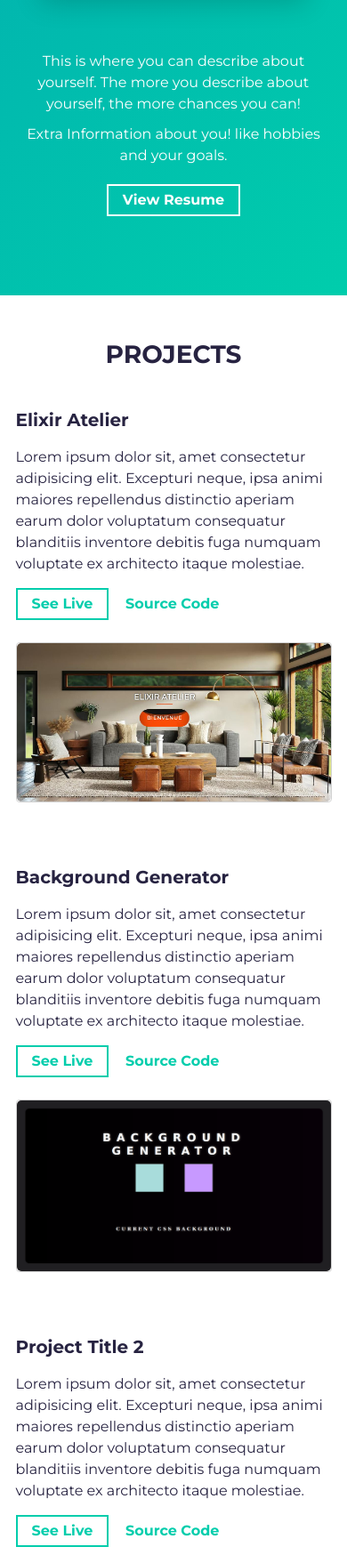
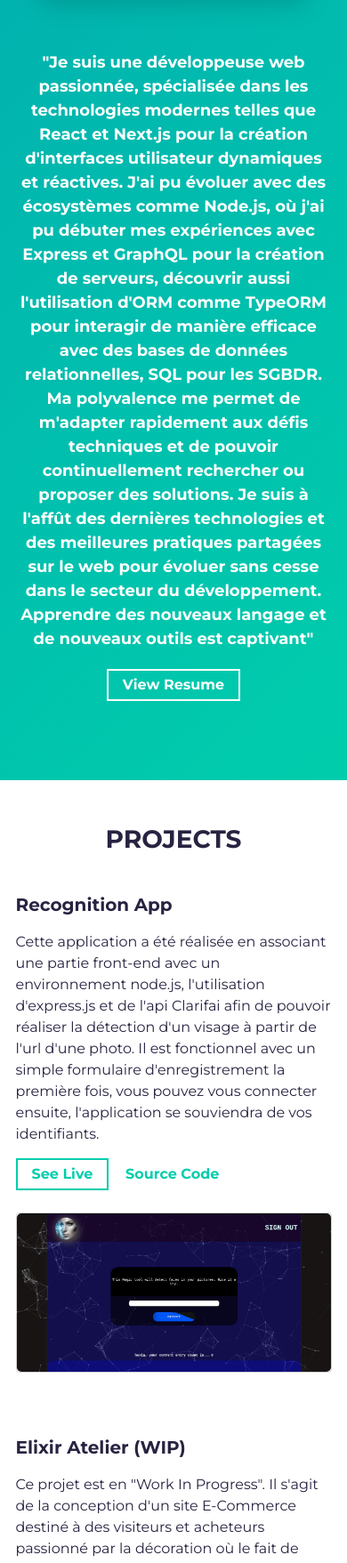
Before and after one commit to AnaisRevellat/portfolio_2024, a website built with Parcel: page src/index.html in a window 390 px wide. Shown: the part 1280-3037 px from the top of the page at 89% size. Built offline with nearby package versions, Linux system fonts and the light colour scheme.

Commit message:
adding links

```diff
--- a/src/index.html
+++ b/src/index.html
@@ -66,13 +66,10 @@
           </div>
           <div class="col-md-6 col-sm-12">
             <div class="about-wrapper__info load-hidden">
-              <p class="about-wrapper__info-text">
-                This is where you can describe about yourself. The more you
-                describe about yourself, the more chances you can!
+              <p class="about-wrapper__info-text description">
+                "Je suis une développeuse web passionnée, spécialisée dans les technologies modernes telles que React et Next.js pour la création d'interfaces utilisateur dynamiques et réactives. J'ai pu évoluer avec des écosystèmes comme Node.js, où j'ai pu débuter mes expériences avec Express et GraphQL pour la création de serveurs, découvrir aussi l'utilisation d'ORM comme TypeORM pour interagir de manière efficace avec des bases de données relationnelles, SQL pour les SGBDR. Ma polyvalence me permet de m'adapter rapidement aux défis techniques et de pouvoir continuellement rechercher ou proposer des solutions. Je suis à l'affût des dernières technologies et des meilleures pratiques partagées sur le web pour évoluer sans cesse dans le secteur du développement. Apprendre des nouveaux langage et de nouveaux outils est captivant"
               </p>
-              <p class="about-wrapper__info-text">
-                Extra Information about you! like hobbies and your goals.
-              </p>
+
               <span class="d-flex mt-3">
                 <a
                   rel="noreferrer"
@@ -100,14 +97,59 @@
           <div class="row">
             <div class="col-lg-4 col-sm-12">
               <div class="project-wrapper__text load-hidden">
-                <h3 class="project-wrapper__text-title">Elixir Atelier</h3>
+                <h3 class="project-wrapper__text-title">Recognition App</h3>
                 <div>
                   <p class="mb-4">
-                    Lorem ipsum dolor sit, amet consectetur adipisicing elit.
-                    Excepturi neque, ipsa animi maiores repellendus distinctio
-                    aperiam earum dolor voluptatum consequatur blanditiis
-                    inventore debitis fuga numquam voluptate ex architecto
-                    itaque molestiae.
+                    Cette application a été réalisée en associant une partie front-end avec un environnement node.js, l'utilisation d'express.js et de l'api Clarifai afin de pouvoir réaliser la détection d'un visage à partir de l'url d'une photo. Il est fonctionnel avec un simple formulaire d'enregistrement la première fois, vous pouvez vous connecter ensuite, l'application se souviendra de vos identifiants.
+                  </p>
+                </div>
+                <a
+                  rel="noreferrer"
+                  target="_blank"
+                  class="cta-btn cta-btn--hero"
+                  href="https://face-recognition-1mbw.onrender.com/"
+                >
+                  See Live
+                </a>
+                <a
+                  rel="noreferrer"
+                  target="_blank"
+                  class="cta-btn text-color-main"
+                  href="https://github.com/AnaisRevellat?tab=repositories"
+                >
+                  Source Code
+                </a>
+              </div>
+            </div>
+            <div class="col-lg-8 col-sm-12">
+              <div class="project-wrapper__image load-hidden">
+                <a rel="noreferrer" href="#!" target="_blank">
+                  <div
+                    data-tilt
+                    data-tilt-max="4"
+                    data-tilt-glare="true"
+                    data-tilt-max-glare="0.5"
+                    class="thumbnail rounded js-tilt"
+                  >
+                    <img
+                      alt="Project Image"
+                      class="img-fluid img-rounded"
+                      src="assets/recognition_app/recognition_app.jpg"
+                    />
+                  </div>
+                </a>
+              </div>
+            </div>
+          </div>
+          <!-- /END Project -->
+           <!-- Notice: each .row is a project -->
+           <div class="row">
+            <div class="col-lg-4 col-sm-12">
+              <div class="project-wrapper__text load-hidden">
+                <h3 class="project-wrapper__text-title">Elixir Atelier (WIP)</h3>
+                <div>
+                  <p class="mb-4">
+                    Ce projet est en "Work In Progress". Il s'agit de la conception d'un site E-Commerce destiné à des visiteurs et acheteurs passionné par la décoration où le fait de chiner autrement. Les technologie utilisées sont React pour la partie front-end, Redux, pour la partie backend graphql avec l'utilisation d'un ORM pour faciliter la communication avec la base de donnée relationnelle postgreSQL. Pour le système de paiement le choix est pour le moment porté sur l'api Stripe.
                   </p>
                 </div>
                 <a
@@ -157,18 +199,14 @@
                 <h3 class="project-wrapper__text-title">Background Generator</h3>
                 <div>
                   <p class="mb-4">
-                    Lorem ipsum dolor sit, amet consectetur adipisicing elit.
-                    Excepturi neque, ipsa animi maiores repellendus distinctio
-                    aperiam earum dolor voluptatum consequatur blanditiis
-                    inventore debitis fuga numquam voluptate ex architecto
-                    itaque molestiae.
+                   Ici un simple petit gadget a été réalisé en Javascript Vanilla pur pour simuler un fond d'écran pour un site vitrine ou simplement tester l'harmonie de deux couleurs ensembles.
                   </p>
                 </div>
                 <a
                   rel="noreferrer"
                   target="_blank"
                   class="cta-btn cta-btn--hero"
-                  href="#!"
+                  href="https://anaisrevellat.github.io/background_generator_vanilla_js/"
                 >
                   See Live
                 </a>
@@ -176,7 +214,7 @@
                   rel="noreferrer"
                   target="_blank"
                   class="cta-btn text-color-main"
-                  href="#!"
+                  href="https://github.com/AnaisRevellat/background_generator_vanilla_js"
                 >
                   Source Code
                 </a>
@@ -195,7 +233,7 @@
                     <img
                       alt="Project Image"
                       class="img-fluid img-rounded"
-                      src="assets/background_generator/background_generator2.png"
+                      src="assets/background_generator/background_generator.png"
                     />
                   </div>
                 </a>
@@ -208,21 +246,19 @@
           <div class="row">
             <div class="col-lg-4 col-sm-12">
               <div class="project-wrapper__text load-hidden">
-                <h3 class="project-wrapper__text-title">Project Title 2</h3>
+                <h3 class="project-wrapper__text-title">Smoothie Bowl List</h3>
                 <div>
                   <p class="mb-4">
-                    Lorem ipsum dolor sit, amet consectetur adipisicing elit.
-                    Excepturi neque, ipsa animi maiores repellendus distinctio
-                    aperiam earum dolor voluptatum consequatur blanditiis
-                    inventore debitis fuga numquam voluptate ex architecto
-                    itaque molestiae.
+                    Quel est votre smoothie préféré ?
+                    <br>
+                    Recherchez un smoothie qui correspond à vos goûts ! Cette application est une simple liste avec une barre de recherche afin de tester une fonctionnalité de tri pour choisir son smoothie.
                   </p>
                 </div>
                 <a
                   rel="noreferrer"
                   target="_blank"
                   class="cta-btn cta-btn--hero"
-                  href="#!"
+                  href="https://anaisrevellat.github.io/smoothie-bowl/"
                 >
                   See Live
                 </a>
@@ -230,7 +266,7 @@
                   rel="noreferrer"
                   target="_blank"
                   class="cta-btn text-color-main"
-                  href="#!"
+                  href="https://github.com/AnaisRevellat/smoothie-bowl"
                 >
                   Source Code
                 </a>
@@ -249,7 +285,7 @@
                     <img
                       alt="Project Image"
                       class="img-fluid img-rounded"
-                      src="assets/project.jpg"
+                      src="assets/smoothie_bowl_generator/smoothie_bowl.png"
                     />
                   </div>
                 </a>
@@ -265,15 +301,14 @@
     <!-- **** Contact Section **** -->
     <section id="contact">
       <div class="container">
-        <h2 class="section-title">Contact</h2>
+        <h2 class="section-title">Une question ?</h2>
         <div class="contact-wrapper load-hidden">
-          <p class="contact-wrapper__text">[Put your call to action here]</p>
           <a
             rel="noreferrer"
             target="_blank"
             class="cta-btn cta-btn--resume"
-            href="mailto:example@email.com"
-            >Call to Action</a
+            href="mailto:hexiavalten@gmail.com"
+            >Contact Me</a
           >
         </div>
       </div>
@@ -287,13 +322,10 @@
           <i class="fa fa-angle-up fa-2x" aria-hidden="true"></i>
         </a>
         <div class="social-links">
-          <a rel="noreferrer" href="#!" target="_blank">
-            <i class="fa fa-twitter fa-inverse"></i>
-          </a>
-          <a rel="noreferrer" href="#!" target="_blank">
+          <a rel="noreferrer" href="https://www.linkedin.com/in/anaisrevellat/" target="_blank">
             <i class="fa fa-linkedin fa-inverse"></i>
           </a>
-          <a rel="noreferrer" href="#!" target="_blank">
+          <a rel="noreferrer" href="https://github.com/AnaisRevellat" target="_blank">
             <i class="fa fa-github fa-inverse"></i>
           </a>
         </div>
--- a/src/sass/sections/_about.scss
+++ b/src/sass/sections/_about.scss
@@ -11,6 +11,11 @@
   -webkit-clip-path: polygon(0 0, 100% 0, 100% 80%, 0 100%);
   clip-path: polygon(0 0, 100% 0, 100% 80%, 0 100%);
   padding-bottom: 10%;
+
+  .description{
+    font-size:1.8rem;
+    font-weight:700;
+  }
 
   @include respond(tab-land) {
     height: 100%;
```
Also changed, not shown: src/assets/background_generator/background_generator.png, src/assets/recognition_app/recognition_app.jpg (added), src/assets/smoothie_bowl_generator/smoothie_bowl.png (added).
